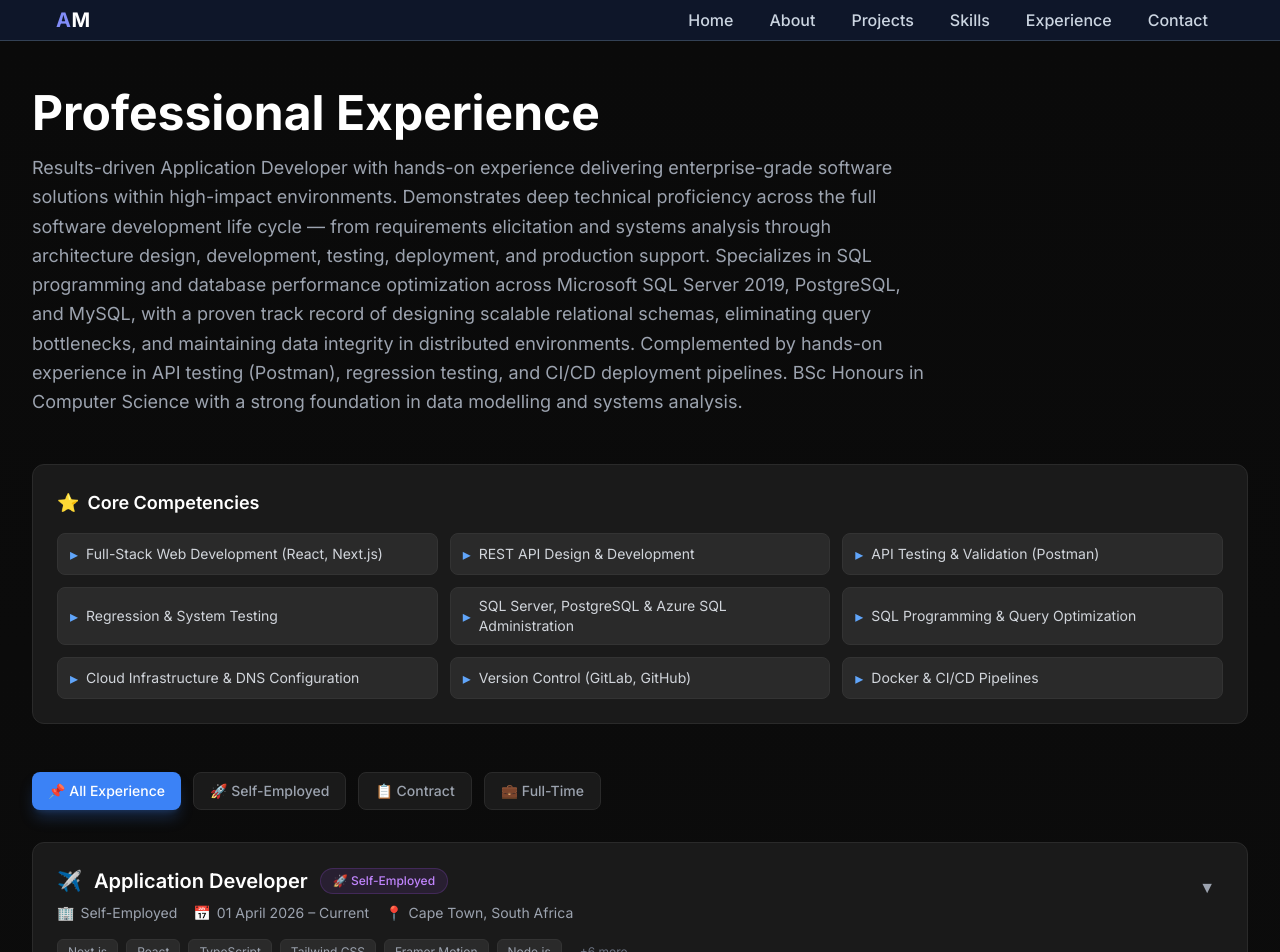
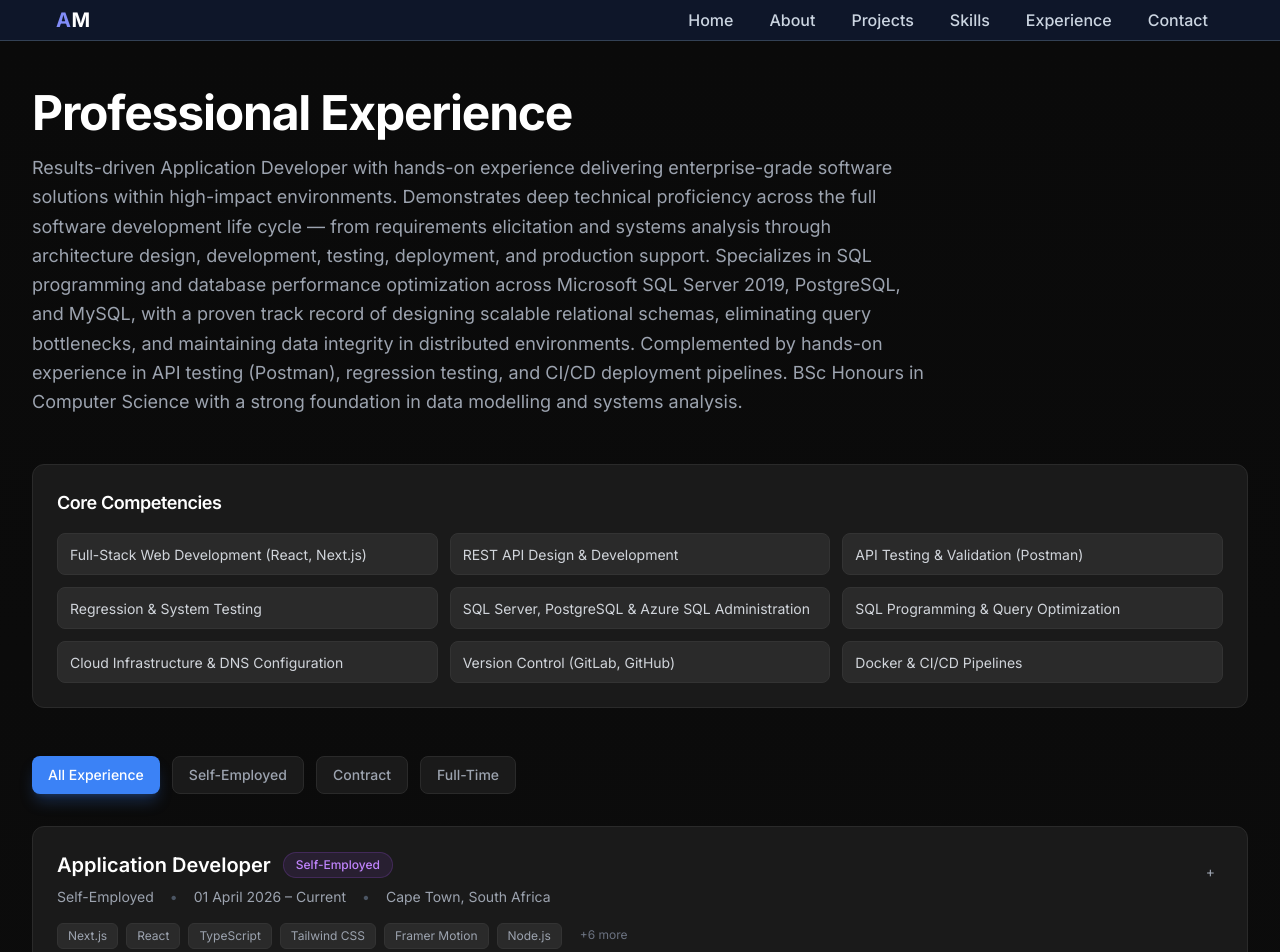
Before and after one commit to AbuMaqungo/abulelemaqungo-portfolio, a Next.js app: page /experience in a window 1280 px wide. Shown: the top 952 px of the page. Built offline with nearby package versions, Linux system fonts and the light colour scheme.

Commit message:
fixing experience again

```diff
--- a/src/app/experience/page.tsx
+++ b/src/app/experience/page.tsx
@@ -258,21 +258,12 @@ export default function ExperiencePage() {
     }
   }
 
-  const getTypeEmoji = (type: string) => {
-    switch(type) {
-      case 'self-employed': return '🚀'
-      case 'contract': return '📋'
-      case 'full-time': return '💼'
-      default: return '📌'
-    }
-  }
-
   return (
     <main className="min-h-screen bg-gradient-to-b from-[#0a0a0a] to-[#0f0f0f] py-12">
       <div className="max-w-7xl mx-auto px-4 sm:px-6 lg:px-8">
         {/* Header */}
         <div className="mb-12">
-          <h1 className="text-4xl md:text-5xl font-bold text-white mb-4">
+          <h1 className="text-4xl md:text-5xl font-bold text-white mb-4 tracking-tight">
             Professional Experience
           </h1>
           <p className="text-gray-400 text-lg max-w-4xl leading-relaxed">
@@ -290,17 +281,15 @@ export default function ExperiencePage() {
 
         {/* Core Competencies */}
         <div className="mb-12 bg-[#1a1a1a] rounded-xl p-6 border border-[#2a2a2a]">
-          <h2 className="text-lg font-semibold text-white mb-4 flex items-center gap-2">
-            <span className="text-blue-400">⭐</span>
+          <h2 className="text-lg font-semibold text-white mb-4 tracking-tight">
             Core Competencies
           </h2>
           <div className="grid grid-cols-1 md:grid-cols-2 lg:grid-cols-3 gap-3">
             {coreCompetencies.map((skill, index) => (
               <div
                 key={index}
-                className="flex items-center gap-2 bg-[#2a2a2a] px-3 py-2 rounded-lg border border-[#333] hover:border-blue-500/30 transition-colors"
+                className="bg-[#2a2a2a] px-3 py-2 rounded-lg border border-[#333] hover:border-blue-500/30 transition-colors"
               >
-                <span className="text-blue-400">▸</span>
                 <span className="text-gray-300 text-sm">{skill}</span>
               </div>
             ))}
@@ -317,7 +306,7 @@ export default function ExperiencePage() {
                 : 'bg-[#1a1a1a] text-gray-400 hover:text-white border border-[#2a2a2a] hover:border-[#3a3a3a]'
             }`}
           >
-            📌 All Experience
+            All Experience
           </button>
           <button
             onClick={() => setFilter('self-employed')}
@@ -327,7 +316,7 @@ export default function ExperiencePage() {
                 : 'bg-[#1a1a1a] text-gray-400 hover:text-white border border-[#2a2a2a] hover:border-[#3a3a3a]'
             }`}
           >
-            🚀 Self-Employed
+            Self-Employed
           </button>
           <button
             onClick={() => setFilter('contract')}
@@ -337,7 +326,7 @@ export default function ExperiencePage() {
                 : 'bg-[#1a1a1a] text-gray-400 hover:text-white border border-[#2a2a2a] hover:border-[#3a3a3a]'
             }`}
           >
-            📋 Contract
+            Contract
           </button>
           <button
             onClick={() => setFilter('full-time')}
@@ -347,7 +336,7 @@ export default function ExperiencePage() {
                 : 'bg-[#1a1a1a] text-gray-400 hover:text-white border border-[#2a2a2a] hover:border-[#3a3a3a]'
             }`}
           >
-            💼 Full-Time
+            Full-Time
           </button>
         </div>
 
@@ -366,26 +355,24 @@ export default function ExperiencePage() {
                 <div className="flex flex-wrap items-start justify-between gap-4">
                   <div className="flex-1 min-w-0">
                     <div className="flex items-center gap-3 mb-2 flex-wrap">
-                      <span className="text-xl">✈️</span>
                       <h2 className="text-xl font-semibold text-white">
                         {exp.role}
                       </h2>
                       <span className={`px-3 py-1 rounded-full text-xs font-medium border ${getTypeColor(exp.type)}`}>
-                        {getTypeEmoji(exp.type)} {getTypeLabel(exp.type)}
+                        {getTypeLabel(exp.type)}
                       </span>
                     </div>
 
                     <div className="flex flex-wrap items-center gap-4 text-sm text-gray-400">
-                      <span className="flex items-center gap-1.5">
-                        <span>🏢</span>
+                      <span>
                         {exp.company}
                       </span>
-                      <span className="flex items-center gap-1.5">
-                        <span>📅</span>
+                      <span className="text-gray-600">•</span>
+                      <span>
                         {exp.period}
                       </span>
-                      <span className="flex items-center gap-1.5">
-                        <span>📍</span>
+                      <span className="text-gray-600">•</span>
+                      <span>
                         {exp.location}
                       </span>
                     </div>
@@ -399,9 +386,9 @@ export default function ExperiencePage() {
                     }}
                   >
                     {expandedId === exp.id ? (
-                      <span>▲</span>
+                      <span className="text-sm">−</span>
                     ) : (
-                      <span>▼</span>
+                      <span className="text-sm">+</span>
                     )}
                   </button>
                 </div>
@@ -417,7 +404,7 @@ export default function ExperiencePage() {
                     </span>
                   ))}
                   {exp.technologies.length > 6 && (
-                    <span className="px-2.5 py-1 text-gray-500 text-xs flex items-center">
+                    <span className="px-2.5 py-1 text-gray-500 text-xs">
                       +{exp.technologies.length - 6} more
                     </span>
                   )}
@@ -429,8 +416,7 @@ export default function ExperiencePage() {
                 <div className="px-6 pb-6 pt-4 border-t border-[#2a2a2a]">
                   {/* Description */}
                   <div className="mb-4">
-                    <h3 className="text-sm font-medium text-gray-400 mb-2 flex items-center gap-2">
-                      <span>📋</span>
+                    <h3 className="text-sm font-medium text-gray-400 mb-2">
                       Key Responsibilities
                     </h3>
                     <ul className="list-disc list-inside space-y-1.5 text-gray-300 text-sm">
@@ -443,8 +429,7 @@ export default function ExperiencePage() {
                   {/* Highlights / Achievements */}
                   {exp.highlights && exp.highlights.length > 0 && (
                     <div className="mb-4">
-                      <h3 className="text-sm font-medium text-gray-400 mb-2 flex items-center gap-2">
-                        <span>⭐</span>
+                      <h3 className="text-sm font-medium text-gray-400 mb-2">
                         Key Highlights
                       </h3>
                       <ul className="list-disc list-inside space-y-1.5 text-gray-300 text-sm">
@@ -458,8 +443,7 @@ export default function ExperiencePage() {
                   {/* Detailed Achievements */}
                   {exp.detailedAchievements && exp.detailedAchievements.length > 0 && (
                     <div className="mb-4">
-                      <h3 className="text-sm font-medium text-gray-400 mb-2 flex items-center gap-2">
-                        <span>🏆</span>
+                      <h3 className="text-sm font-medium text-gray-400 mb-2">
                         Detailed Achievements
                       </h3>
                       <ul className="list-disc list-inside space-y-1.5 text-gray-300 text-sm">
@@ -481,10 +465,9 @@ export default function ExperiencePage() {
                             href={project.url}
                             target="_blank"
                             rel="noopener noreferrer"
-                            className="flex items-center gap-1.5 px-3 py-1.5 bg-[#2a2a2a] text-blue-400 rounded-lg text-sm hover:bg-[#333] transition-colors"
+                            className="px-3 py-1.5 bg-[#2a2a2a] text-blue-400 rounded-lg text-sm hover:bg-[#333] transition-colors"
                           >
                             {project.name}
-                            <span>↗</span>
                           </a>
                         ))}
                       </div>
@@ -513,8 +496,7 @@ export default function ExperiencePage() {
 
         {/* Technical Skills Section */}
         <div className="mt-16 bg-[#1a1a1a] rounded-xl p-6 border border-[#2a2a2a]">
-          <h2 className="text-lg font-semibold text-white mb-6 flex items-center gap-2">
-            <span className="text-blue-400">💻</span>
+          <h2 className="text-lg font-semibold text-white mb-6 tracking-tight">
             Technical Skills
           </h2>
 
@@ -589,8 +571,7 @@ export default function ExperiencePage() {
 
         {/* Education Section */}
         <div className="mt-8 bg-[#1a1a1a] rounded-xl p-6 border border-[#2a2a2a]">
-          <h2 className="text-lg font-semibold text-white mb-4 flex items-center gap-2">
-            <span className="text-blue-400">🎓</span>
+          <h2 className="text-lg font-semibold text-white mb-4 tracking-tight">
             Education
           </h2>
           <div className="space-y-4">
```
